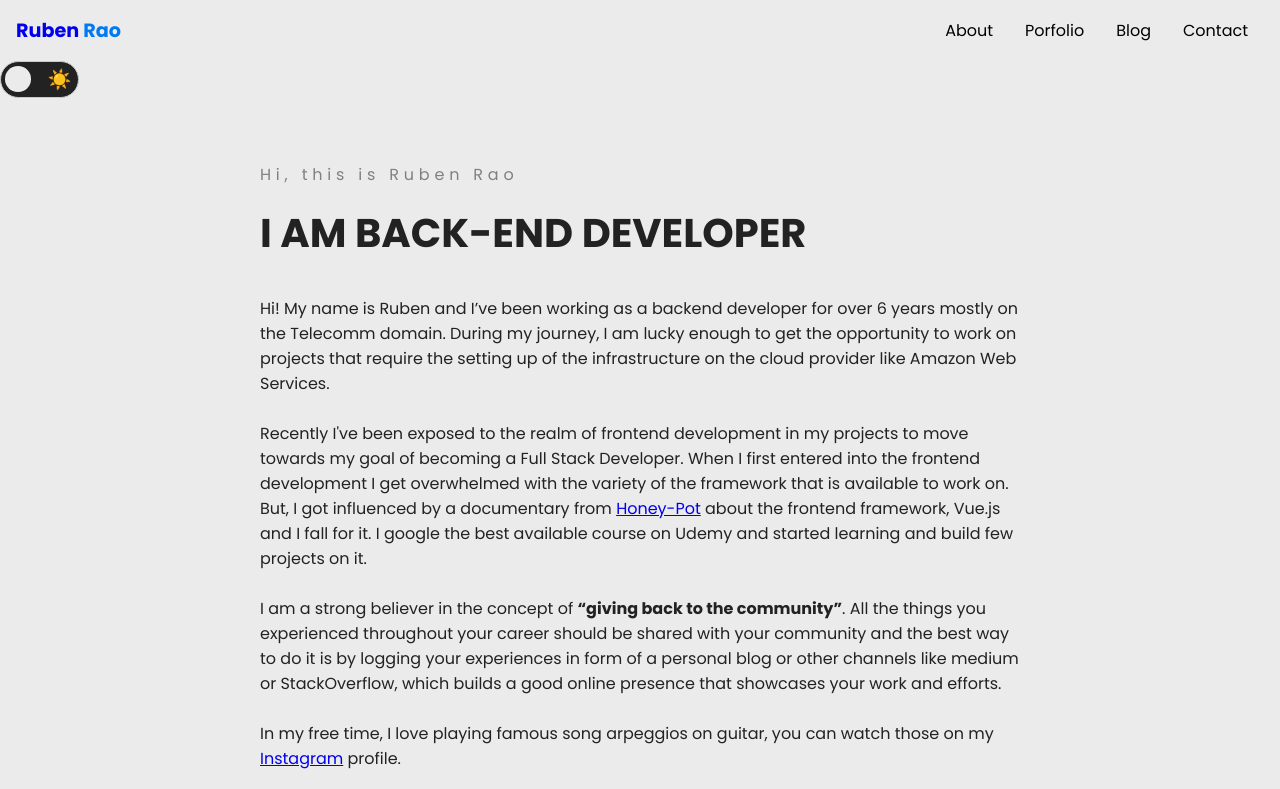
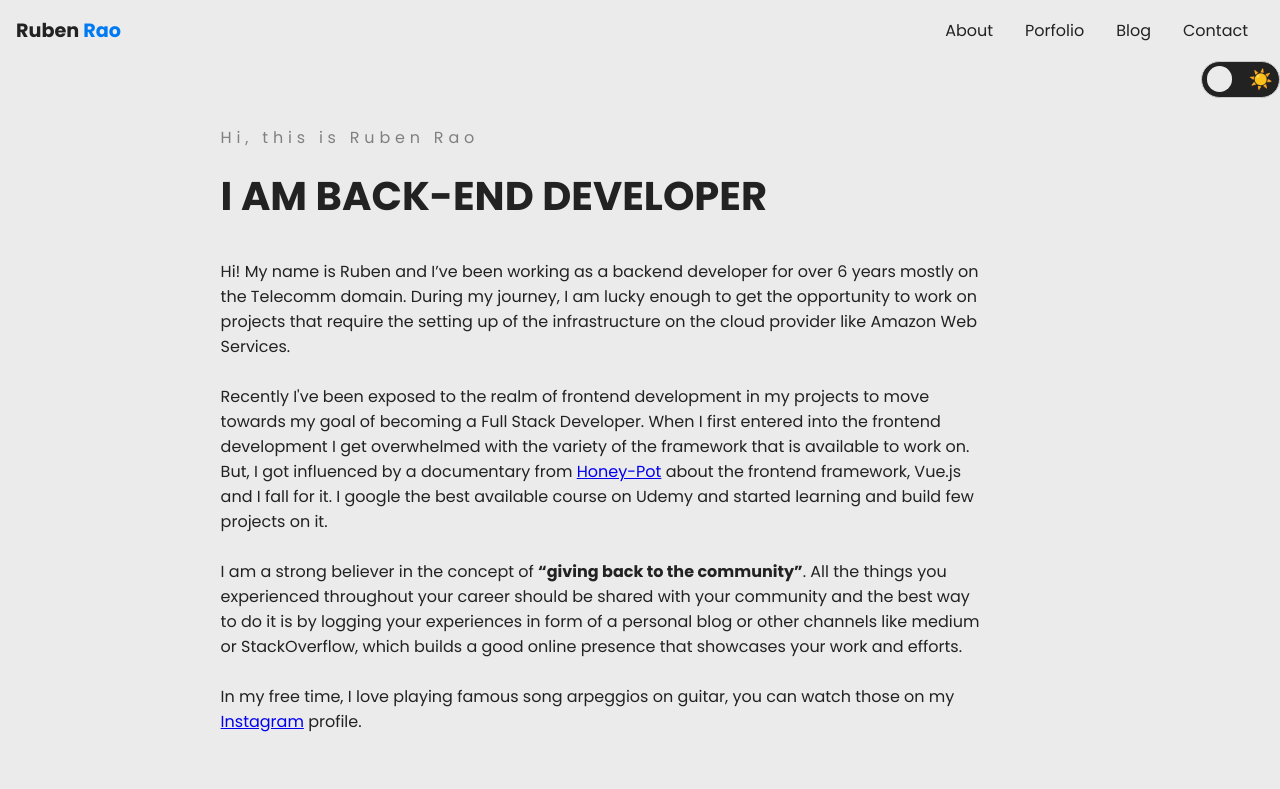
Before and after one commit to pmrubenrao/Portfolio-Website, a Vue app: page /about in a window 1280 px wide. Shown: the top 789 px of the page. Built offline with nearby package versions, Linux system fonts and the light colour scheme.

Commit message:
dark mode applied to all nodes, few tweaks require for header

```diff
--- a/src/App.vue
+++ b/src/App.vue
@@ -27,7 +27,7 @@ export default {
 :root {
   --primary-color: #007af3;
   --background-color-primary: #ebebeb;
-  --background-color-secondary: #fafafa;
+  --background-color-secondary: #f2f2f2;
   --accent-color: #cacaca;
   --text-primary-color: #222;
   --element-size: 4rem;
@@ -53,7 +53,7 @@ body {
   font-family: Poppins;
 
   body {
-    background: #f2f2f2;
+    // background: #f2f2f2;
     margin: 0px;
     font-family: 'Poppins';
     animation: fadeInAnimation ease 3s;
--- a/src/components/DarkMode.vue
+++ b/src/components/DarkMode.vue
@@ -69,6 +69,7 @@ export default {
 
 .switch-label {
   align-items: center;
+  float: right;
   background: var(--text-primary-color);
   border: calc(var(--element-size) * 0.025) solid var(--accent-color);
   border-radius: var(--element-size);
--- a/src/components/NavigationMenu.vue
+++ b/src/components/NavigationMenu.vue
@@ -136,7 +136,7 @@ nav {
   .logo {
     text-decoration: none;
     font-weight: 700;
-    // color: black;
+    color: var(--text-primary-color);
     font-size: 1.2em;
 
     span {
@@ -182,7 +182,7 @@ nav {
       display: flex;
     }
     a {
-      color: black;
+      color: var(--text-primary-color);
       font-size: 1em;
       padding: 0.1em 1em;
     }
```
